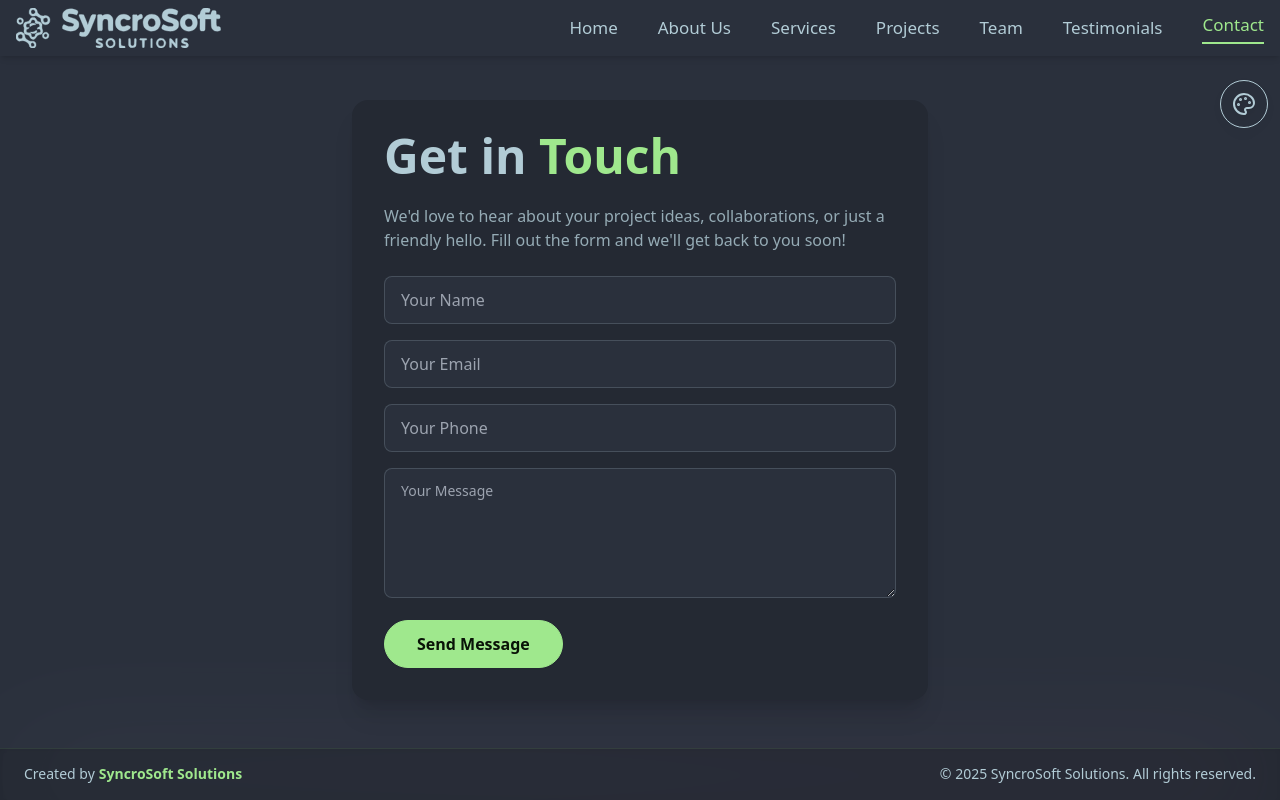
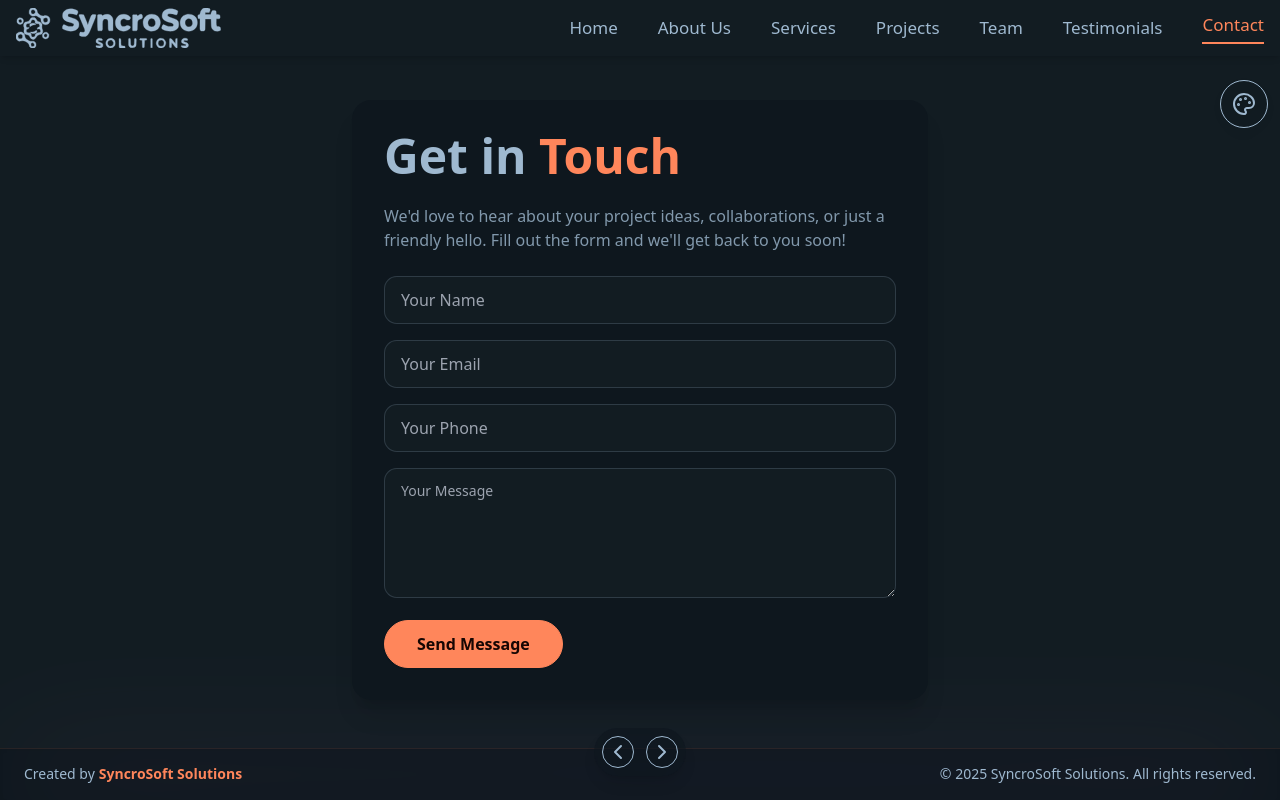
Before and after one commit to SyncroSoft-Solutions/syncrosoft-solutions, a React (Vite) app: page /contact in a window 1280 px wide. Built offline with nearby package versions, Linux system fonts and the light colour scheme.

Commit message:
add the arrow route buttons

```diff
--- a/src/AppContent.jsx
+++ b/src/AppContent.jsx
@@ -8,6 +8,7 @@ import Contact from "./pages/Contact.jsx";
 import Projects from "./pages/Projects.jsx";
 import Testimonials from "./pages/Testimonials.jsx";
 import Team from "./pages/Team.jsx";
+import RouteChanger from "./components/RouteChanger.jsx";
 
 function AppContent() {
   const navigate = useNavigate();
@@ -63,6 +64,7 @@ function AppContent() {
         <Route path="/testimonials" element={<Testimonials />} />
         <Route path="/contact" element={<Contact />} />
       </Routes>
+      <RouteChanger />
     </>
   );
 }
--- /dev/null
+++ b/src/components/RouteChanger.jsx
@@ -0,0 +1,57 @@
+import React from "react";
+import { useNavigate, useLocation } from "react-router-dom";
+import { ChevronLeft, ChevronRight } from "lucide-react";
+
+const routeOrder = [
+  { path: "/", label: "Home" },
+  { path: "/about", label: "About" },
+  { path: "/services", label: "Services" },
+{ path: "/projects", label: "Projects" },
+  { path: "/team", label: "Team" },
+  { path: "/testimonials", label: "Testimonials" },
+  { path: "/contact", label: "Contact" },
+];
+
+
+const RouteChanger = ({ className = "" }) => {
+  const navigate = useNavigate();
+  const location = useLocation();
+  const currentIndex = routeOrder.findIndex((route) => route.path === location.pathname);
+
+  const handleNavigate = (direction) => {
+    const nextIndex = (currentIndex + direction + routeOrder.length) % routeOrder.length;
+    navigate(routeOrder[nextIndex].path);
+  };
+
+  const prevLabel = routeOrder[(currentIndex - 1 + routeOrder.length) % routeOrder.length].label;
+  const nextLabel = routeOrder[(currentIndex + 1) % routeOrder.length].label;
+
+  return (
+    <div
+    className={`fixed bottom-6 left-1/2 -translate-x-1/2 z-50 pointer-events-none ${className}`}
+    >
+    <div className="backdrop-blur-3xl bg-base-200/60 shadow-lg rounded-full p-2 flex gap-3 pointer-events-auto">
+        <button
+        onClick={() => handleNavigate(-1)}
+        className="btn btn-circle btn-sm btn-outline hover:scale-110 transition-all"
+        title={`Go to ${prevLabel}`}
+        aria-label={`Go to ${prevLabel}`}
+        >
+        <ChevronLeft />
+        </button>
+
+        <button
+        onClick={() => handleNavigate(1)}
+        className="btn btn-circle btn-sm btn-outline hover:scale-110 transition-all"
+        title={`Go to ${nextLabel}`}
+        aria-label={`Go to ${nextLabel}`}
+        >
+        <ChevronRight />
+        </button>
+    </div>
+    </div>
+
+  );
+};
+
+export default RouteChanger;
--- a/src/constants/index.js
+++ b/src/constants/index.js
@@ -105,11 +105,11 @@ export const THEMES = [
 //     label: "Dracula",
 //     colors: ["#282a36", "#ff79c6", "#bd93f9", "#f8f8f2"],
 //   },
-  {
-    name: "cmyk",
-    label: "CMYK",
-    colors: ["#f0f0f0", "#0891b2", "#ec4899", "#facc15"],
-  },
+  // {
+  //   name: "cmyk",
+  //   label: "CMYK",
+  //   colors: ["#f0f0f0", "#0891b2", "#ec4899", "#facc15"],
+  // },
 //   {
 //     name: "autumn",
 //     label: "Autumn",
--- a/src/store/useThemeStore.js
+++ b/src/store/useThemeStore.js
@@ -1,7 +1,7 @@
 import { create } from 'zustand';
 
 export const useThemeStore = create((set) => ({
-  theme: localStorage.getItem("set-theme") || "dim",
+  theme: localStorage.getItem("set-theme") || "sunset",
   setTheme: (theme) => {
     localStorage.setItem("set-theme", theme);
     document.documentElement.setAttribute("data-theme", theme);
```
